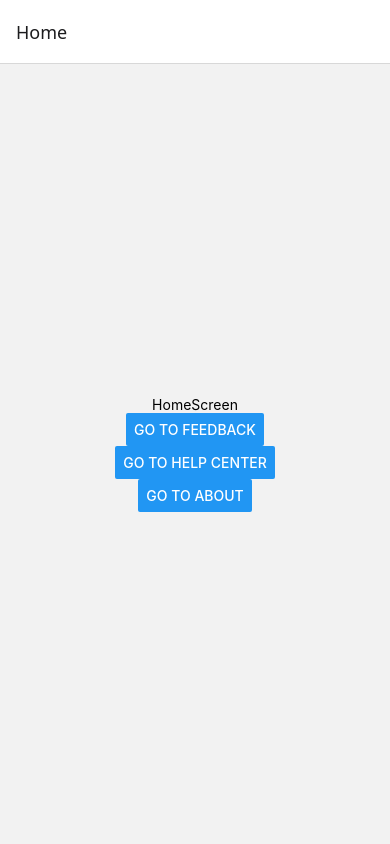
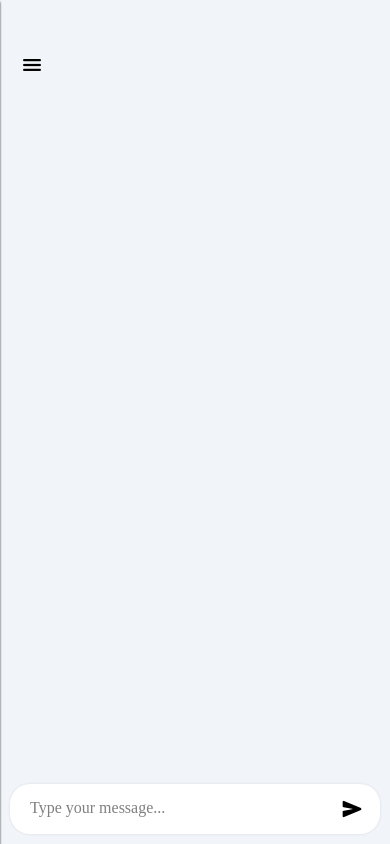
Before and after one commit to LarsTagle/LegazPin, a React Native app: screen / in a window 390 px wide. Built offline with nearby package versions, Linux system fonts and the light colour scheme.

Commit message:
added homescreen and drawer

```diff
--- a/App.js
+++ b/App.js
@@ -1,44 +1,150 @@
-// App.js (updated)
 import * as React from "react";
 import { NavigationContainer } from "@react-navigation/native";
 import { createStackNavigator } from "@react-navigation/stack";
 import { StatusBar } from "expo-status-bar";
-import { StyleSheet, View } from "react-native";
+import Ionicons from "react-native-vector-icons/Ionicons";
+import {
+  StyleSheet,
+  View,
+  Image,
+  Text,
+  TouchableOpacity,
+  Animated,
+  TouchableWithoutFeedback,
+} from "react-native";
 
 // Import all your screens
 import HomeScreen from "./app/HomeScreen";
+import AboutScreen from "./app/AboutScreen";
 import FeedbackScreen from "./app/FeedbackScreen";
 import HelpCenterScreen from "./app/HelpCenterScreen";
-import AboutScreen from "./app/AboutScreen";
 
 const Stack = createStackNavigator();
 
 export default function App() {
+  const [isDrawerOpen, setIsDrawerOpen] = React.useState(false);
+  const slideAnim = React.useRef(new Animated.Value(-250)).current; // Start off-screen (left)
+
+  // Toggle drawer open/close
+  const toggleDrawer = () => {
+    const toValue = isDrawerOpen ? -250 : 0; // Slide in or out
+    Animated.timing(slideAnim, {
+      toValue,
+      duration: 300,
+      useNativeDriver: true,
+    }).start();
+    setIsDrawerOpen(!isDrawerOpen);
+  };
+
+  // Close drawer when clicking outside
+  const closeDrawer = () => {
+    if (isDrawerOpen) {
+      Animated.timing(slideAnim, {
+        toValue: -250,
+        duration: 300,
+        useNativeDriver: true,
+      }).start();
+      setIsDrawerOpen(false);
+    }
+  };
+
   return (
     <NavigationContainer>
       <View style={styles.container}>
+        {/* Overlay to detect outside clicks */}
+        {isDrawerOpen && (
+          <TouchableWithoutFeedback onPress={closeDrawer}>
+            <View style={styles.overlay} />
+          </TouchableWithoutFeedback>
+        )}
+
+        {/* Stack Navigator */}
         <Stack.Navigator initialRouteName="Home">
           <Stack.Screen
             name="Home"
-            component={HomeScreen}
-            options={{ title: "Home" }}
+            children={(props) => (
+              <HomeScreen {...props} toggleDrawer={toggleDrawer} />
+            )}
+            options={{ headerShown: false }}
           />
           <Stack.Screen
             name="Feedback"
-            component={FeedbackScreen}
-            options={{ title: "Feedback" }}
+            children={(props) => (
+              <FeedbackScreen {...props} toggleDrawer={toggleDrawer} />
+            )}
+            options={{ headerShown: false }}
           />
           <Stack.Screen
             name="HelpCenter"
-            component={HelpCenterScreen}
-            options={{ title: "Help Center" }}
+            children={(props) => (
+              <HelpCenterScreen {...props} toggleDrawer={toggleDrawer} />
+            )}
+            options={{ headerShown: false }}
           />
           <Stack.Screen
             name="About"
-            component={AboutScreen}
-            options={{ title: "About" }}
+            children={(props) => (
+              <AboutScreen {...props} toggleDrawer={toggleDrawer} />
+            )}
+            options={{ headerShown: false }}
           />
         </Stack.Navigator>
+
+        {/* Custom Drawer */}
+        <Animated.View
+          style={[
+            styles.drawer,
+            { transform: [{ translateX: slideAnim }] }, // Animate sliding
+          ]}
+        >
+          <Image
+            source={require("./assets/LegazPin Logo White.png")}
+            style={{ resizeMode: "contain", marginTop: 25, marginBottom: 20 }}
+          />
+          <TouchableOpacity
+            style={styles.itemContainer}
+            onPress={() => navigation.navigate("HomeScreen")}
+          >
+            <Ionicons name="home-outline" size={24} color="#000" />
+            <Text style={styles.drawerItem}>Home</Text>
+          </TouchableOpacity>
+
+          {/* <TouchableOpacity onPress={() => navigation.navigate("Map")}> */}
+
+          <TouchableOpacity style={styles.itemContainer}>
+            <Ionicons name="map-outline" size={24} color="#000" />
+            <Text style={styles.drawerItem}>Map</Text>
+          </TouchableOpacity>
+
+          <TouchableOpacity
+            style={styles.itemContainer}
+            onPress={() => navigation.navigate("AboutScreen")}
+          >
+            <Ionicons
+              name="information-circle-outline"
+              size={24}
+              color="#000"
+            />
+            <Text style={styles.drawerItem}>About</Text>
+          </TouchableOpacity>
+
+          <TouchableOpacity
+            style={styles.itemContainer}
+            onPress={() => navigation.navigate("FeedbackScreen")}
+          >
+            <Ionicons name="clipboard-outline" size={24} color="#000" />
+            <Text style={styles.drawerItem}>Feedback</Text>
+          </TouchableOpacity>
+
+          <TouchableOpacity
+            style={styles.itemContainer}
+            onPress={() => navigation.navigate("HelpCenterScreen")}
+          >
+            <Ionicons name="help-outline" size={24} color="#000" />
+            <Text style={styles.drawerItem}>Help Center</Text>
+          </TouchableOpacity>
+        </Animated.View>
+
         <StatusBar style="auto" />
       </View>
     </NavigationContainer>
@@ -50,4 +156,39 @@ const styles = StyleSheet.create({
     flex: 1,
     backgroundColor: "#fff",
   },
+  overlay: {
+    position: "absolute",
+    top: 0,
+    bottom: 0,
+    left: 0,
+    right: 0,
+    backgroundColor: "rgba(0, 0, 0, 0.3)", // Semi-transparent overlay
+    zIndex: 1, // Below drawer but above content
+  },
+  drawer: {
+    position: "absolute",
+    top: 0,
+    bottom: 0,
+    left: 0,
+    width: 250,
+    backgroundColor: "#f0f0f0",
+    padding: 20,
+    elevation: 5,
+    shadowColor: "#000",
+    shadowOffset: { width: 0, height: 2 },
+    shadowOpacity: 0.8,
+    shadowRadius: 2,
+    zIndex: 2, // Above overlay
+  },
+  itemContainer: {
+    flexDirection: "row",
+    alignItems: "center",
+  },
+  drawerItem: {
+    fontSize: 17,
+    color: "#2D3748", // Dark gray
+    marginVertical: 12,
+    paddingVertical: 6,
+    paddingHorizontal: 10,
+  },
 });
--- a/app/HomeScreen.js
+++ b/app/HomeScreen.js
@@ -1,25 +1,205 @@
-// screens/HomeScreen.js
-import { View, Text, Button } from "react-native";
-import React from "react";
+import React, { useState, useRef, useEffect } from "react";
+import {
+  View,
+  Text,
+  TextInput,
+  TouchableOpacity,
+  ScrollView,
+  StyleSheet,
+  KeyboardAvoidingView,
+  Platform,
+} from "react-native";
+import Ionicons from "react-native-vector-icons/Ionicons";
+import { useIsFocused } from "@react-navigation/native";
 
-const HomeScreen = ({ navigation }) => {
+export default function IndexScreen({ navigation, route, toggleDrawer }) {
+  const [message, setMessage] = useState("");
+  const [messages, setMessages] = useState([]);
+  const scrollViewRef = useRef(null);
+  const API_URL = "http://127.0.0.1:5001/predict";
+  const isFocused = useIsFocused();
+
+  // Reset chat when coming from the drawer or when triggered manually
+  useEffect(() => {
+    if (route.params?.resetChat) {
+      setMessages([]);
+      navigation.setParams({ resetChat: false }); // Prevent re-clearing every render
+    }
+  }, [route.params?.resetChat, isFocused]);
+
+  // Function to manually clear chat
+  const clearChat = () => {
+    setMessages([]);
+  };
+
+  const sendMessage = async () => {
+    if (message.trim().length === 0) return;
+
+    const userMessage = { sender: "user", text: message };
+    setMessages((prev) => [...prev, userMessage]);
+    setMessage("");
+
+    try {
+      console.log("Sending message:", message);
+      const response = await fetch(API_URL, {
+        method: "POST",
+        headers: { "Content-Type": "application/json" },
+        body: JSON.stringify({ message }),
+      });
+
+      if (!response.ok) {
+        throw new Error(`HTTP error! status: ${response.status}`);
+      }
+
+      const data = await response.json();
+      setMessages((prev) => [
+        ...prev,
+        {
+          text: data.response,
+          sender: "bot",
+          intent: data.intent, // Optional: Use this for UI styling
+        },
+      ]);
+    } catch (error) {
+      setMessages((prev) => [
+        ...prev,
+        {
+          text: "Sorry, I couldn't connect to the server. Please try again later.",
+          sender: "bot",
+          isError: true,
+        },
+      ]);
+      console.error("Fetch error:", error);
+    }
+  };
+
+  const numLines = message.split("\n").length;
+  const dynamicHeight = Math.min(30 + numLines * 20, 150);
+
   return (
-    <View style={{ flex: 1, alignItems: "center", justifyContent: "center" }}>
-      <Text>HomeScreen</Text>
-      <Button
-        title="Go to Feedback"
-        onPress={() => navigation.navigate("Feedback")}
-      />
-      <Button
-        title="Go to Help Center"
-        onPress={() => navigation.navigate("HelpCenter")}
-      />
-      <Button
-        title="Go to About"
-        onPress={() => navigation.navigate("About")}
-      />
-    </View>
+    <KeyboardAvoidingView
+      style={styles.container}
+      behavior={Platform.OS === "ios" ? "padding" : "height"}
+      keyboardVerticalOffset={Platform.OS === "ios" ? 60 : 0} // Adjust for header height
+    >
+      {/* Header Row with Drawer Button */}
+      <View style={styles.headerRow}>
+        <TouchableOpacity onPress={toggleDrawer} style={styles.drawerButton}>
+          <Ionicons name="menu" size={24} color="#000" />
+        </TouchableOpacity>
+      </View>
+
+      {/* Chat Area */}
+      <ScrollView
+        style={styles.chatArea}
+        contentContainerStyle={{
+          flexGrow: 1,
+          justifyContent: "flex-end", // Pin messages to the bottom
+          paddingBottom: 10, // Add padding to avoid overlap with input
+        }}
+        ref={scrollViewRef}
+        onContentSizeChange={() => {
+          // Auto-scroll to the bottom when content size changes
+          scrollViewRef.current?.scrollToEnd({ animated: true });
+        }}
+      >
+        {messages.map((msg, index) => (
+          <View
+            key={index}
+            style={[
+              styles.chatBubble,
+              msg.sender === "bot" ? styles.botBubble : styles.userBubble,
+            ]}
+          >
+            <Text style={styles.chatText}>{msg.text}</Text>
+          </View>
+        ))}
+      </ScrollView>
+
+      {/* Input Area */}
+      <View style={[styles.inputContainer, { height: dynamicHeight }]}>
+        <TextInput
+          style={[styles.textInput, { height: dynamicHeight }]}
+          placeholder="Type your message..."
+          placeholderTextColor="rgba(0, 0, 0, 0.5)"
+          multiline
+          value={message}
+          onChangeText={setMessage}
+        />
+        <TouchableOpacity style={styles.sendButton} onPress={sendMessage}>
+          <Ionicons name="send" size={20} color="black" />
+        </TouchableOpacity>
+      </View>
+    </KeyboardAvoidingView>
   );
-};
+}
 
-export default HomeScreen;
+export const styles = StyleSheet.create({
+  container: {
+    flex: 1,
+    backgroundColor: "#F1F4F8",
+  },
+  headerRow: {
+    flexDirection: "row",
+    width: "100%", // Span the entire width of the screen
+    height: 100, // Fixed height for the header
+    alignItems: "center", // Center items vertically
+    paddingLeft: 10, // Add padding to avoid overlapping the button
+    paddingTop: 30,
+  },
+  drawerButton: {
+    padding: 10, // Increase padding for better touch area
+    borderRadius: 5, // Rounded corners for a button-like appearance
+  },
+  chatArea: {
+    flex: 1, // Take up remaining space
+  },
+  chatBubble: {
+    padding: 10,
+    borderRadius: 15,
+    marginBottom: 10,
+    maxWidth: "75%", // Ensure bubbles don't take up the full width
+  },
+  userBubble: {
+    backgroundColor: "#007AFF",
+    alignSelf: "flex-end",
+  },
+  botBubble: {
+    backgroundColor: "rgb(255, 139, 139)",
+    alignSelf: "flex-start",
+  },
+  chatText: {
+    color: "black",
+    fontSize: 16,
+    fontFamily: "Fredoka",
+  },
+  inputContainer: {
+    flexDirection: "row",
+    alignItems: "center",
+    backgroundColor: "white",
+    borderRadius: 20,
+    margin: 10,
+    paddingHorizontal: 10,
+    shadowColor: "#000",
+    shadowOpacity: 0.1,
+    shadowRadius: 3,
+    elevation: 2,
+    height: "auto", // Allow dynamic height but prevent shrinking
+  },
+  textInput: {
+    paddingTop: 15,
+    paddingLeft: 10,
+    flex: 1,
+    fontFamily: "Fredoka",
+    fontSize: 16,
+    paddingVertical: 8,
+    borderRadius: 10,
+    maxHeight: 120,
+    backgroundColor: "transparent",
+    borderWidth: 0,
+    outlineStyle: "none",
+  },
+  sendButton: {
+    padding: 8,
+  },
+});
```
Also changed, not shown: assets/LegazPin Logo Black.png (added), assets/LegazPin Logo White.png (added).
